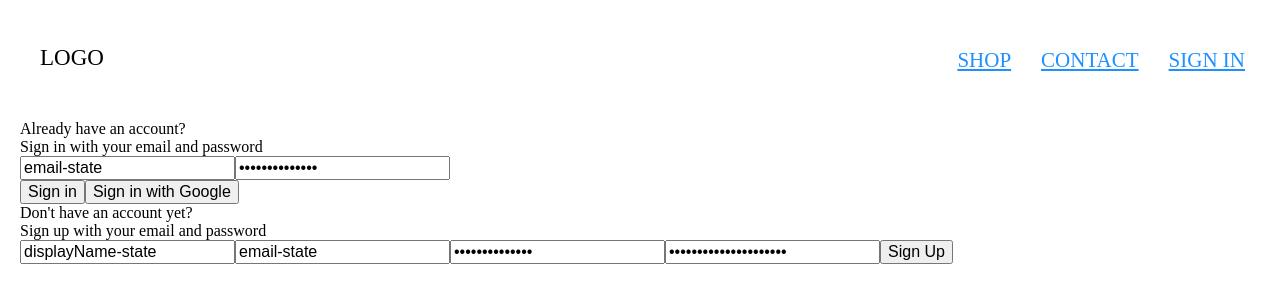
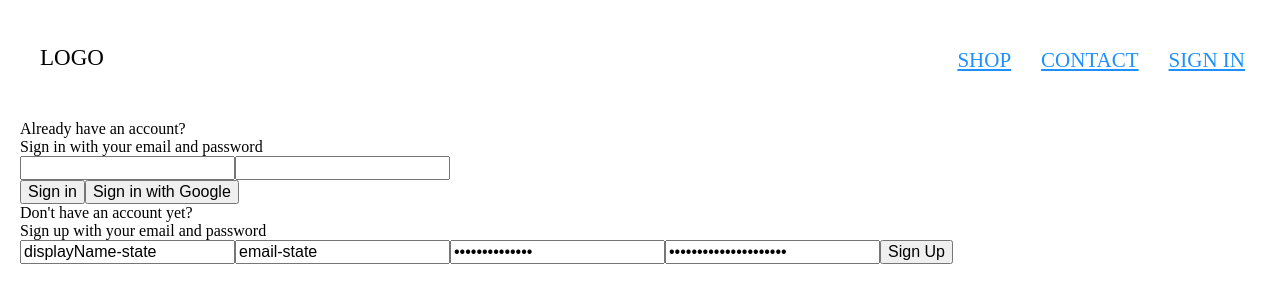
Before and after one commit to Gittenger/react-art-shop-2022, a React (Create React App) app: page /login in a window 1280 px wide. Shown: the top 302 px of the page. Built offline with nearby package versions, Linux system fonts and the light colour scheme.

Commit message:
sign in dynamic inputs ok

```diff
--- a/src/components/SignIn/SignIn.component.jsx
+++ b/src/components/SignIn/SignIn.component.jsx
@@ -1,24 +1,43 @@
-import React from 'react'
+import React, { useState } from 'react'
 
 import styles from './SignIn.module.scss'
 
-const SignIn = () => (
+const SignIn = () => {
+	const [credentials, setCredentials] = useState({
+		email: '',
+		password: '',
+	})
+
+	const { email, password } = credentials
+
+	const handleChange = e => {
+		const { name, value } = e.target
+
+		setCredentials({
+			...credentials,
+			[name]: value,
+		})
+	}
+
+	return (
 		<div>
 			<h2>Already have an account?</h2>
 			<span>Sign in with your email and password</span>
 			<form onSubmit={() => {}}>
 				<input
+					onChange={handleChange}
 					type="email"
 					name="email"
 					label="email"
-				value="email-state"
+					value={email}
 					required
 				/>
 				<input
+					onChange={handleChange}
 					type="password"
 					name="password"
 					label="password"
-				value="password-state"
+					value={password}
 					required
 				/>
 				<div>
@@ -28,5 +47,6 @@ const SignIn = () => (
 			</form>
 		</div>
 	)
+}
 
 export default SignIn
```
Lines whose indentation alone changed are shown as unchanged.
